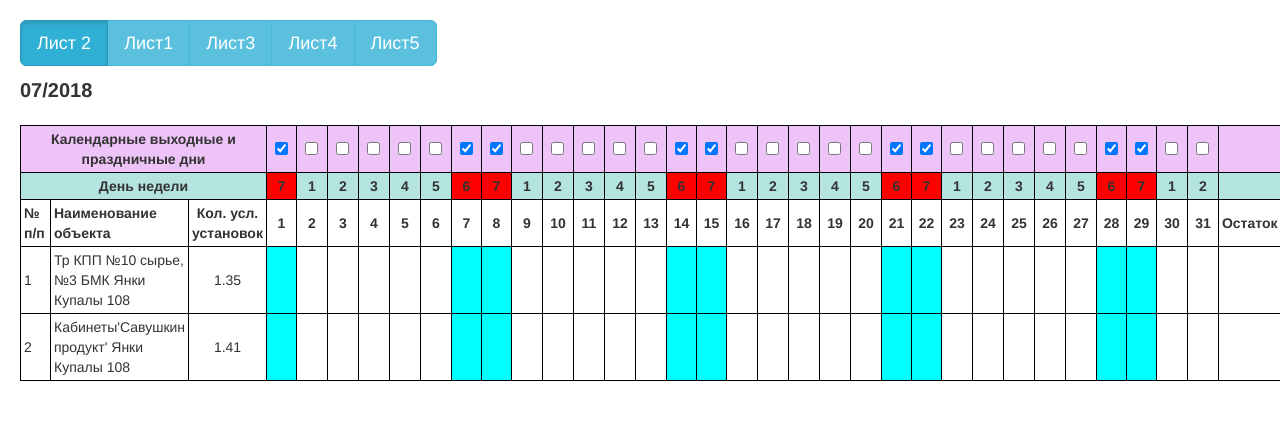
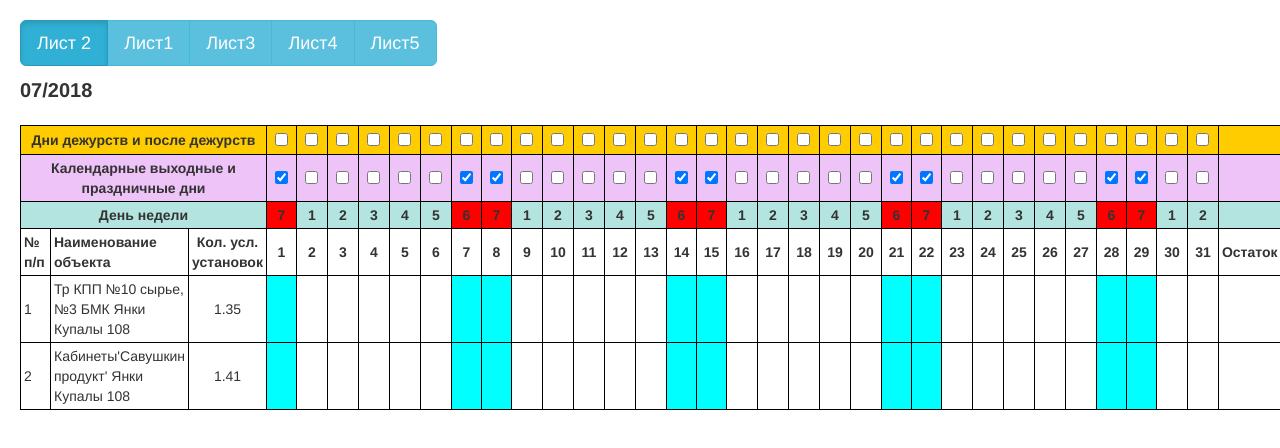
Before and after one commit to arsafab/report-table, an Angular app: page / in a window 1280 px wide. Shown: the top 448 px of the page. Built offline with nearby package versions, Linux system fonts and the light colour scheme.

Commit message:
add shifts logic

```diff
--- a/src/app/components/table/table.component.css
+++ b/src/app/components/table/table.component.css
@@ -4,7 +4,7 @@ table {
 
 table thead tr:first-child th {
   text-align: center;
-  background: #eec3f7
+  background: #ffcc00;
 }
 
 table thead tr:first-child label {
@@ -13,11 +13,22 @@ table thead tr:first-child label {
   cursor: pointer;
 }
 
-table thead tr:first-child input {
+table thead tr:nth-child(2) th {
+  text-align: center;
+  background: #eec3f7;
+}
+
+table thead tr:nth-child(2) label {
+  margin-bottom: 0;
+  width: 100%;
   cursor: pointer;
 }
 
-table thead tr:nth-child(2) th {
+table thead tr:nth-child(3) input {
+  cursor: pointer;
+}
+
+table thead tr:nth-child(3) th {
   text-align: center;
   background: #b4e4e0
 }
@@ -56,6 +67,10 @@ table .weekend {
   background: #00ffff;
 }
 
+table .shift {
+  background: #f876f2;
+}
+
 p {
   margin: 10px 0;
   font-size: 20px;
--- a/src/app/components/table/table.component.html
+++ b/src/app/components/table/table.component.html
@@ -2,6 +2,18 @@
 
 <table *ngIf="group">
   <thead>
+    <tr>
+        <th colspan="3">Дни дежурств и после дежурств</th>
+        <th *ngFor="let item of group.objects[0].fields; index as i; trackBy:trackByFn">
+          <label>
+            <input
+              type="checkbox"
+              (click)="chooseShifts(i)"
+            >
+          </label>
+        </th>
+        <th></th>
+    </tr>
     <tr>
         <th colspan="3">Календарные выходные и праздничные дни</th>
         <th *ngFor="let item of group.objects[0].fields; index as i; trackBy:trackByFn">
@@ -41,9 +53,10 @@
       <td
         *ngFor="let item of object.fields; index as j; trackBy:trackByFn"
         [class.weekend]="weekends.includes(j)"
+        [class.shift]="shifts.includes(j)"
       >
         <input
-          *ngIf="!weekends.includes(j)"
+          *ngIf="!weekends.includes(j) && !shifts.includes(j)"
           type="text"
           [(ngModel)]="object.fields[j]"
           (blur)="checkRest(object, object.fields[j])"
--- a/src/app/components/table/table.component.ts
+++ b/src/app/components/table/table.component.ts
@@ -11,6 +11,7 @@ export class TableComponent implements OnChanges {
   @Input() public date: Date;
 
   public weekends: number[] = [];
+  public shifts: number[] = [];
 
   constructor() {}
 
@@ -50,6 +51,12 @@ export class TableComponent implements OnChanges {
       : this.weekends.push(index);
   }
 
+  public chooseShifts(index: number): void {
+    this.shifts.includes(index)
+      ? this.shifts.splice(this.weekends.indexOf(index), 1)
+      : this.shifts.push(index);
+  }
+
   private fillDefaultWeekends(): void {
     (this.group.objects[0].fields as number[])
         .forEach((item, i) => {
```
